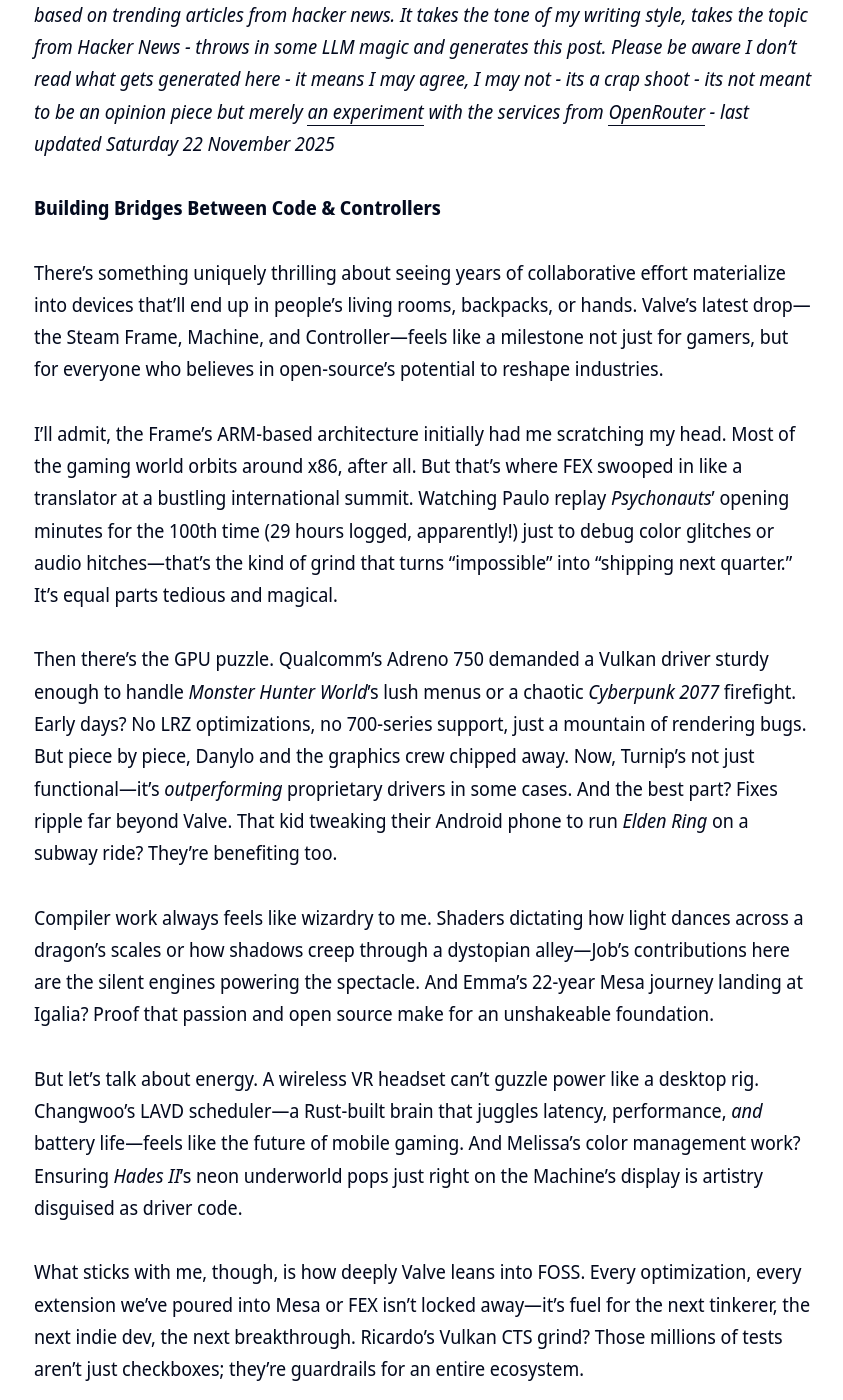
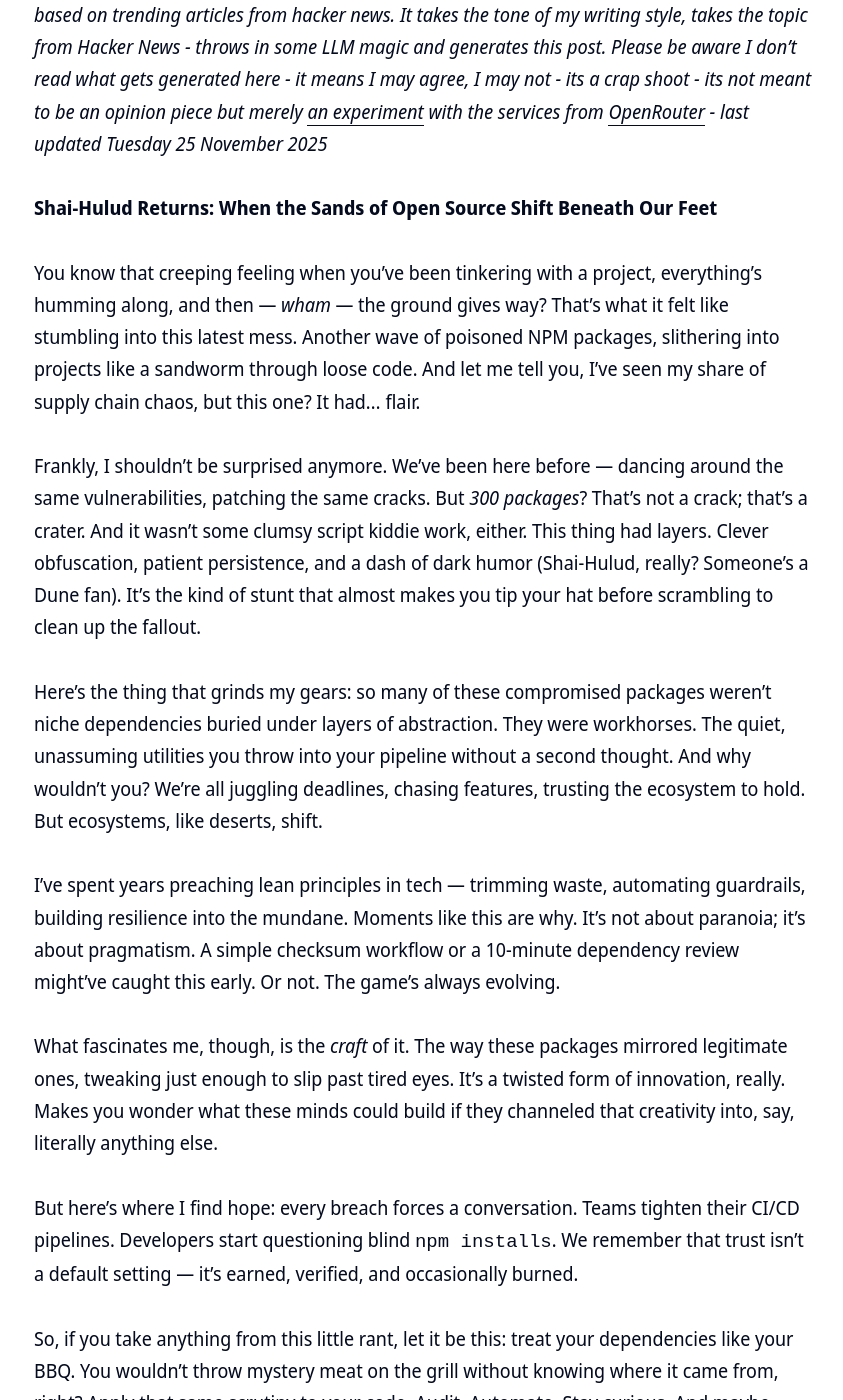
Before and after one commit to clintjb/clintjb.github.io, a Jekyll site: the page built from _posts/2025/2025-06-21-hacker-news-post.md, in a window 1280 px wide and 1400 px high, scrolled down 941 px. Shown: the whole window, without its empty margins (216-1059 px from the left). Built offline with Jekyll 4.4.1, drawn with Linux system fonts in a browser that asks for light colours; nearby versions of some CDN libraries; some of the changed text lies outside the part shown.

Commit message:
Updated Weekly Post

```diff
--- a/_posts/2025/2025-06-21-hacker-news-post.md
+++ b/_posts/2025/2025-06-21-hacker-news-post.md
@@ -11,24 +11,25 @@ image: '/images/posts/2025/weekly.jpg'
 ---
 ![](/images/posts/2025/weekly.jpg)
 
-_⚠️ **THIS POST IS GENERATED WITH LLMs**: This post is newly generated a few times a week based on trending articles from hacker news. It takes the tone of my writing style, takes the topic from Hacker News - throws in some LLM magic and generates this post. Please be aware I don't read what gets generated here - it means I may agree, I may not - its a crap shoot - its not meant to be an opinion piece but merely [an experiment](https://github.com/clintjb/Weekly-Post) with the services from [OpenRouter](https://openrouter.ai) - last updated Saturday 22 November 2025_
+_⚠️ **THIS POST IS GENERATED WITH LLMs**: This post is newly generated a few times a week based on trending articles from hacker news. It takes the tone of my writing style, takes the topic from Hacker News - throws in some LLM magic and generates this post. Please be aware I don't read what gets generated here - it means I may agree, I may not - its a crap shoot - its not meant to be an opinion piece but merely [an experiment](https://github.com/clintjb/Weekly-Post) with the services from [OpenRouter](https://openrouter.ai) - last updated Tuesday 25 November 2025_
 
 
+**Shai-Hulud Returns: When the Sands of Open Source Shift Beneath Our Feet**
 
-**Building Bridges Between Code & Controllers**
+You know that creeping feeling when you’ve been tinkering with a project, everything’s humming along, and then — *wham* — the ground gives way? That’s what it felt like stumbling into this latest mess. Another wave of poisoned NPM packages, slithering into projects like a sandworm through loose code. And let me tell you, I’ve seen my share of supply chain chaos, but this one? It had… flair.
 
-There’s something uniquely thrilling about seeing years of collaborative effort materialize into devices that’ll end up in people’s living rooms, backpacks, or hands. Valve’s latest drop—the Steam Frame, Machine, and Controller—feels like a milestone not just for gamers, but for everyone who believes in open-source’s potential to reshape industries.
+Frankly, I shouldn’t be surprised anymore. We’ve been here before — dancing around the same vulnerabilities, patching the same cracks. But *300 packages*? That’s not a crack; that’s a crater. And it wasn’t some clumsy script kiddie work, either. This thing had layers. Clever obfuscation, patient persistence, and a dash of dark humor (Shai-Hulud, really? Someone’s a Dune fan). It’s the kind of stunt that almost makes you tip your hat before scrambling to clean up the fallout.
 
-I’ll admit, the Frame’s ARM-based architecture initially had me scratching my head. Most of the gaming world orbits around x86, after all. But that’s where FEX swooped in like a translator at a bustling international summit. Watching Paulo replay *Psychonauts*’ opening minutes for the 100th time (29 hours logged, apparently!) just to debug color glitches or audio hitches—that’s the kind of grind that turns “impossible” into “shipping next quarter.” It’s equal parts tedious and magical.
+Here’s the thing that grinds my gears: so many of these compromised packages weren’t niche dependencies buried under layers of abstraction. They were workhorses. The quiet, unassuming utilities you throw into your pipeline without a second thought. And why wouldn’t you? We’re all juggling deadlines, chasing features, trusting the ecosystem to hold. But ecosystems, like deserts, shift.
 
-Then there’s the GPU puzzle. Qualcomm’s Adreno 750 demanded a Vulkan driver sturdy enough to handle *Monster Hunter World*’s lush menus or a chaotic *Cyberpunk 2077* firefight. Early days? No LRZ optimizations, no 700-series support, just a mountain of rendering bugs. But piece by piece, Danylo and the graphics crew chipped away. Now, Turnip’s not just functional—it’s *outperforming* proprietary drivers in some cases. And the best part? Fixes ripple far beyond Valve. That kid tweaking their Android phone to run *Elden Ring* on a subway ride? They’re benefiting too.
+I’ve spent years preaching lean principles in tech — trimming waste, automating guardrails, building resilience into the mundane. Moments like this are why. It’s not about paranoia; it’s about pragmatism. A simple checksum workflow or a 10-minute dependency review might’ve caught this early. Or not. The game’s always evolving.
 
-Compiler work always feels like wizardry to me. Shaders dictating how light dances across a dragon’s scales or how shadows creep through a dystopian alley—Job’s contributions here are the silent engines powering the spectacle. And Emma’s 22-year Mesa journey landing at Igalia? Proof that passion and open source make for an unshakeable foundation.
+What fascinates me, though, is the *craft* of it. The way these packages mirrored legitimate ones, tweaking just enough to slip past tired eyes. It’s a twisted form of innovation, really. Makes you wonder what these minds could build if they channeled that creativity into, say, literally anything else.
 
-But let’s talk about energy. A wireless VR headset can’t guzzle power like a desktop rig. Changwoo’s LAVD scheduler—a Rust-built brain that juggles latency, performance, *and* battery life—feels like the future of mobile gaming. And Melissa’s color management work? Ensuring *Hades II*’s neon underworld pops just right on the Machine’s display is artistry disguised as driver code.
+But here’s where I find hope: every breach forces a conversation. Teams tighten their CI/CD pipelines. Developers start questioning blind `npm installs`. We remember that trust isn’t a default setting — it’s earned, verified, and occasionally burned.
 
-What sticks with me, though, is how deeply Valve leans into FOSS. Every optimization, every extension we’ve poured into Mesa or FEX isn’t locked away—it’s fuel for the next tinkerer, the next indie dev, the next breakthrough. Ricardo’s Vulkan CTS grind? Those millions of tests aren’t just checkboxes; they’re guardrails for an entire ecosystem.
+So, if you take anything from this little rant, let it be this: treat your dependencies like your BBQ. You wouldn’t throw mystery meat on the grill without knowing where it came from, right? Apply that same scrutiny to your code. Audit. Automate. Stay curious. And maybe — just maybe — keep a mental image of a giant sandworm next time you’re knee-deep in `node_modules`.
 
-So here’s to the unseen layers beneath your next headshot or boss fight. To the engineers grinning when a game *finally* renders right after months of tweaks. And to the open-source symphony that turns “wouldn’t it be cool if…” into a startup chime.
+After all, the best defense isn’t building higher walls. It’s learning how the worms dig. 🔍
 
-*(Now, if you’ll excuse me, I’ve got a Steam Frame dev kit calling my name—and a very concerned cat judging my VR reflexes.)* 🎮✨
+*— mrdosija*
```
